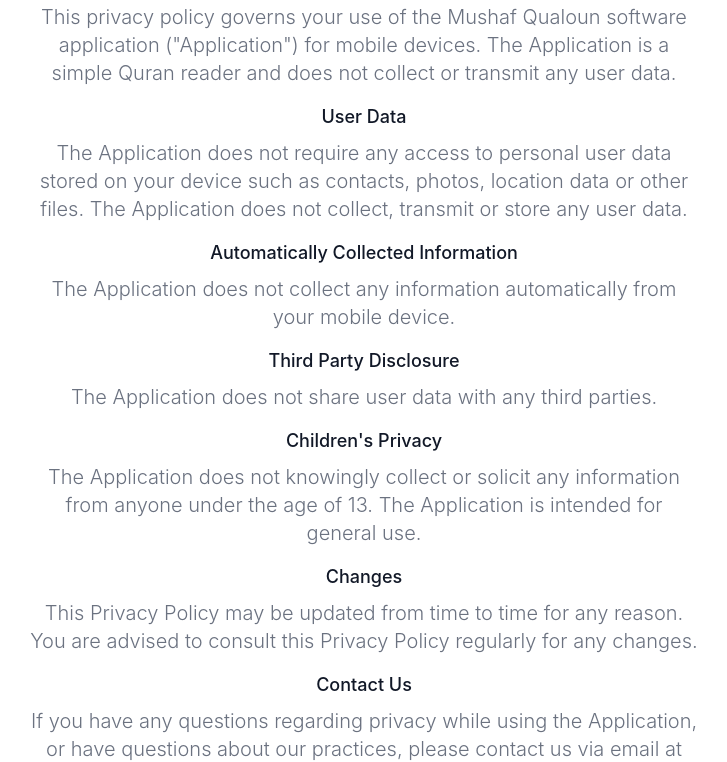
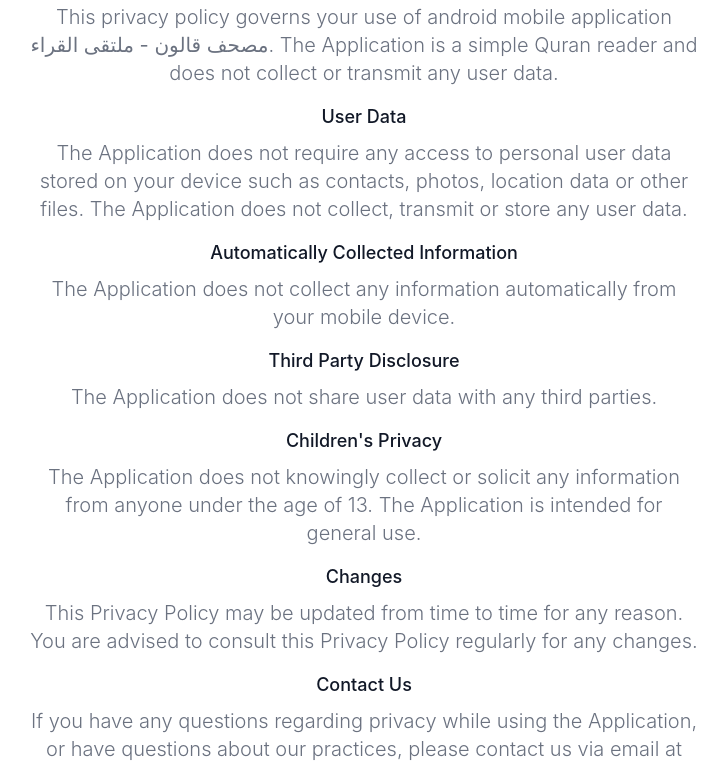
Before and after one commit to hb12devtn/mushafqaloun-content, a plain HTML site: page privacy.html in a window 1280 px wide. Shown: the part 133-895 px from the top of the page, without its empty margins (276-1003 px from the left). Drawn offline with nearby package versions, Linux system fonts and the light colour scheme.

Commit message:
Update privacy.html

```diff
--- a/privacy.html
+++ b/privacy.html
@@ -60,7 +60,7 @@
     <section class="bg-white dark:bg-gray-900 md:gap-16">
         <div class="py-8 px-4 mx-auto max-w-screen-md text-center lg:py-16 lg:px-12 border-b border-gray-200 dark:border-gray-700">
             <h1 class="mb-4 text-4xl font-bold tracking-tight leading-none text-gray-900 lg:mb-6 md:text-4xl xl:text-5xl dark:text-white">Privacy Policy</h1>
-            <p class="font-light text-gray-500 md:text-lg xl:text-xl dark:text-gray-400">This privacy policy governs your use of the Mushaf Qualoun software application ("Application") for mobile devices. The Application is a simple Quran reader and does not collect or transmit any user data.</p>
+            <p class="font-light text-gray-500 md:text-lg xl:text-xl dark:text-gray-400">This privacy policy governs your use of android mobile application <b>مصحف قالون - ملتقى القراء</b>. The Application is a simple Quran reader and does not collect or transmit any user data.</p>
             <h2 class="items-center mb-2 mt-4 text-lg font-medium text-gray-900 dark:text-white">User Data</h2>
             <p class="font-light text-gray-500 md:text-lg xl:text-xl dark:text-gray-400">The Application does not require any access to personal user data stored on your device such as contacts, photos, location data or other files. The Application does not collect, transmit or store any user data.</p>
             <h2 class="items-center mb-2 mt-4 text-lg font-medium text-gray-900 dark:text-white">Automatically Collected Information</h2>
```
